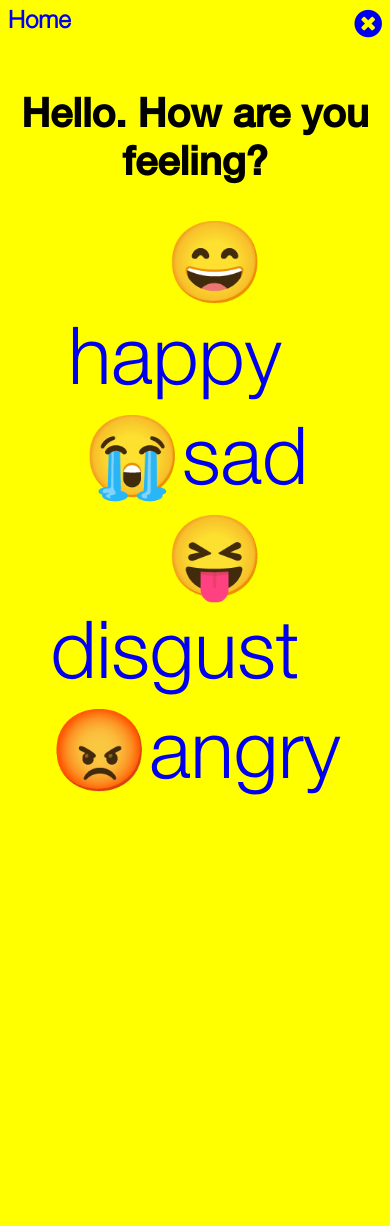
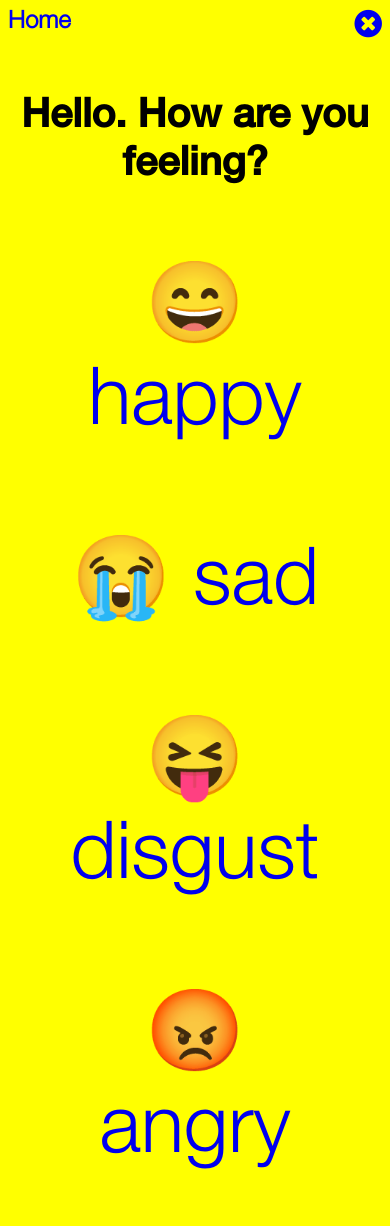
Before and after one commit to eunicekokor/whitecoat, a Flask app: page /feelings in a window 390 px wide. Before the commit the page ends 795 px from the top, so only its background shows below. Run offline with Flask 2, Linux system fonts and the light colour scheme; some libraries are stand-ins or nearby versions.

Commit message:
fixed mobile

```diff
--- a/whitecoat/templates/feelings.html
+++ b/whitecoat/templates/feelings.html
@@ -19,7 +19,7 @@
     <h1 id="act"> Hello. How are you feeling? </h1>
     <ul>
       {% for key in feelings %}
-      <a class="feeling" id="{{key}}" href="#"><li>&#{{feelings[key].emoji}};</li>{{key}}</a>
+      <a class="feeling" id="{{key}}" href="#"><li>&#{{feelings[key].emoji}}; {{key}}</li></a>
       {% endfor %}
     </ul>
 
@@ -120,7 +120,7 @@ a{
 }
 .feeling{
   font-size: 5em;
-  display: inline;
+  display: inline-block;
   margin: .5em;
 }
 
@@ -137,4 +137,10 @@ list-style-type: none;
     margin: 0;
     padding: 0;
 }
+
+@media screen and (max-width: 667px) {
+  #cola{
+    width: 50%;
+  }
+}
 </style>
```
